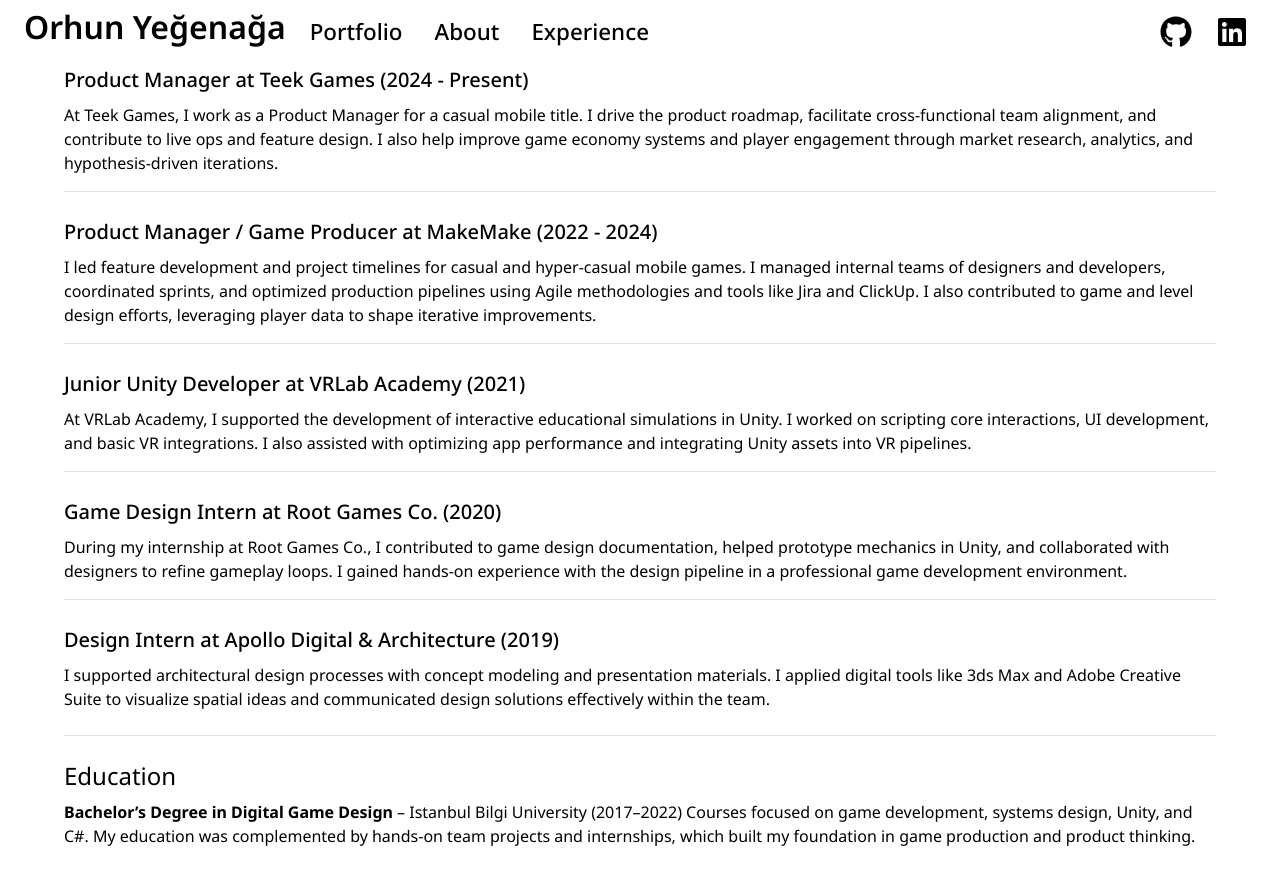
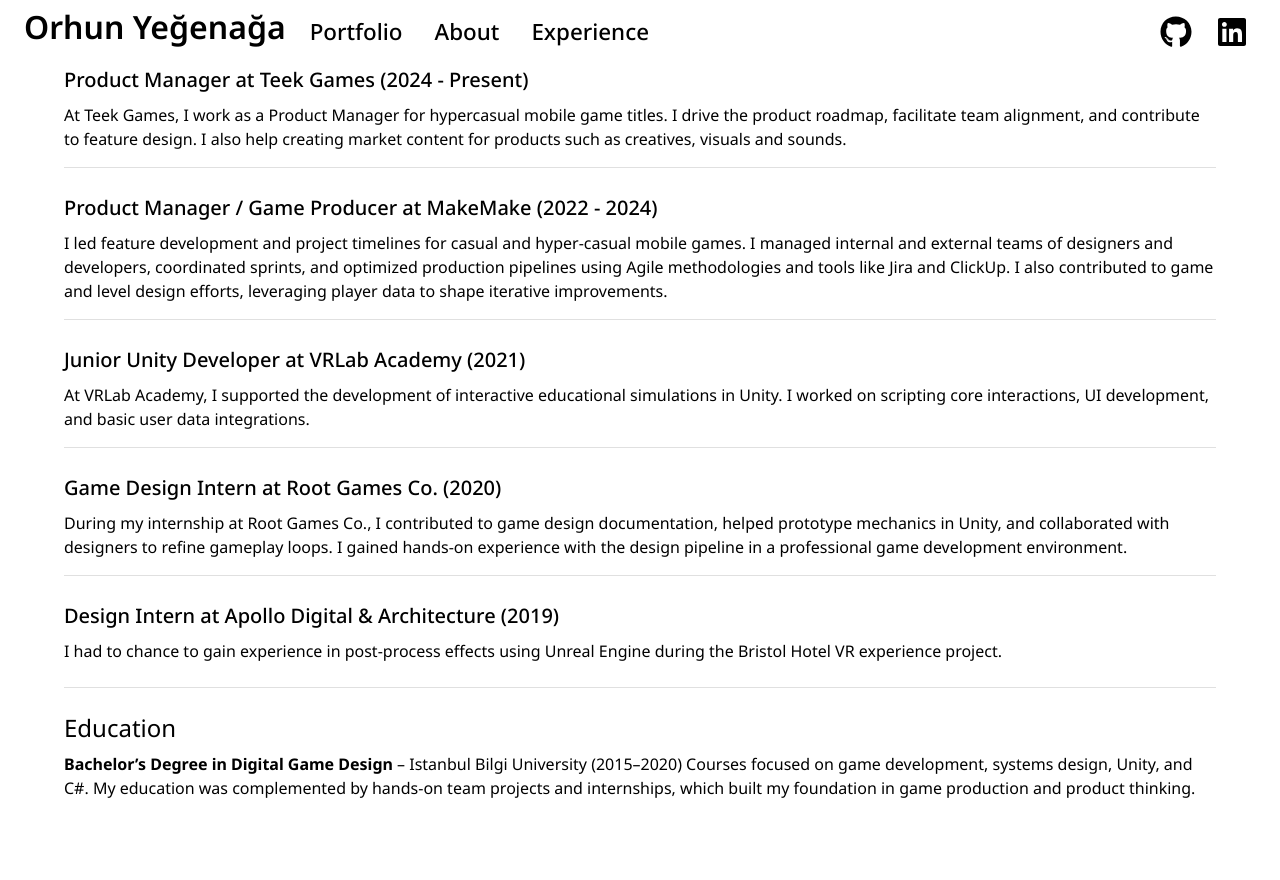
Before and after one commit to florhun/portfolio-website, a React (Create React App) app: page /experience in a window 1280 px wide. After the commit the page ends 832 px from the top, so only its background shows below. Built offline with nearby package versions, Linux system fonts and the light colour scheme; a web font is replaced by a local one.

Commit message:
Update Experience.jsx
Updated experience text

```diff
--- a/src/pages/Experience.jsx
+++ b/src/pages/Experience.jsx
@@ -11,7 +11,7 @@
                     Product Manager at Teek Games (2024 - Present)
                 </Typography>
                 <Typography variant="body1" paragraph>
-                    At Teek Games, I work as a Product Manager for a casual mobile title. I drive the product roadmap, facilitate cross-functional team alignment, and contribute to live ops and feature design. I also help improve game economy systems and player engagement through market research, analytics, and hypothesis-driven iterations.
+                    At Teek Games, I work as a Product Manager for hypercasual mobile game titles. I drive the product roadmap, facilitate team alignment, and contribute to feature design. I also help creating market content for products such as creatives, visuals and sounds.
                 </Typography>
             </Box>
 
@@ -23,7 +23,7 @@
                     Product Manager / Game Producer at MakeMake (2022 - 2024)
                 </Typography>
                 <Typography variant="body1" paragraph>
-                    I led feature development and project timelines for casual and hyper-casual mobile games. I managed internal teams of designers and developers, coordinated sprints, and optimized production pipelines using Agile methodologies and tools like Jira and ClickUp. I also contributed to game and level design efforts, leveraging player data to shape iterative improvements.
+                    I led feature development and project timelines for casual and hyper-casual mobile games. I managed internal and external teams of designers and developers, coordinated sprints, and optimized production pipelines using Agile methodologies and tools like Jira and ClickUp. I also contributed to game and level design efforts, leveraging player data to shape iterative improvements.
                 </Typography>
             </Box>
 
@@ -35,7 +35,7 @@
                     Junior Unity Developer at VRLab Academy (2021)
                 </Typography>
                 <Typography variant="body1" paragraph>
-                    At VRLab Academy, I supported the development of interactive educational simulations in Unity. I worked on scripting core interactions, UI development, and basic VR integrations. I also assisted with optimizing app performance and integrating Unity assets into VR pipelines.
+                    At VRLab Academy, I supported the development of interactive educational simulations in Unity. I worked on scripting core interactions, UI development, and basic user data integrations.
                 </Typography>
             </Box>
 
@@ -59,7 +59,7 @@
                     Design Intern at Apollo Digital & Architecture (2019)
                 </Typography>
                 <Typography variant="body1" paragraph>
-                    I supported architectural design processes with concept modeling and presentation materials. I applied digital tools like 3ds Max and Adobe Creative Suite to visualize spatial ideas and communicated design solutions effectively within the team.
+                    I had to chance to gain experience in post-process effects using Unreal Engine during the Bristol Hotel VR experience project.
                 </Typography>
             </Box>
 
@@ -71,7 +71,7 @@
                     Education
                 </Typography>
                 <Typography variant="body1" paragraph>
-                    <strong>Bachelor’s Degree in Digital Game Design</strong> – Istanbul Bilgi University (2017–2022)
+                    <strong>Bachelor’s Degree in Digital Game Design</strong> – Istanbul Bilgi University (2015–2020)
                     Courses focused on game development, systems design, Unity, and C#. My education was complemented by hands-on team projects and internships, which built my foundation in game production and product thinking.
                 </Typography>
             </Box>
```
